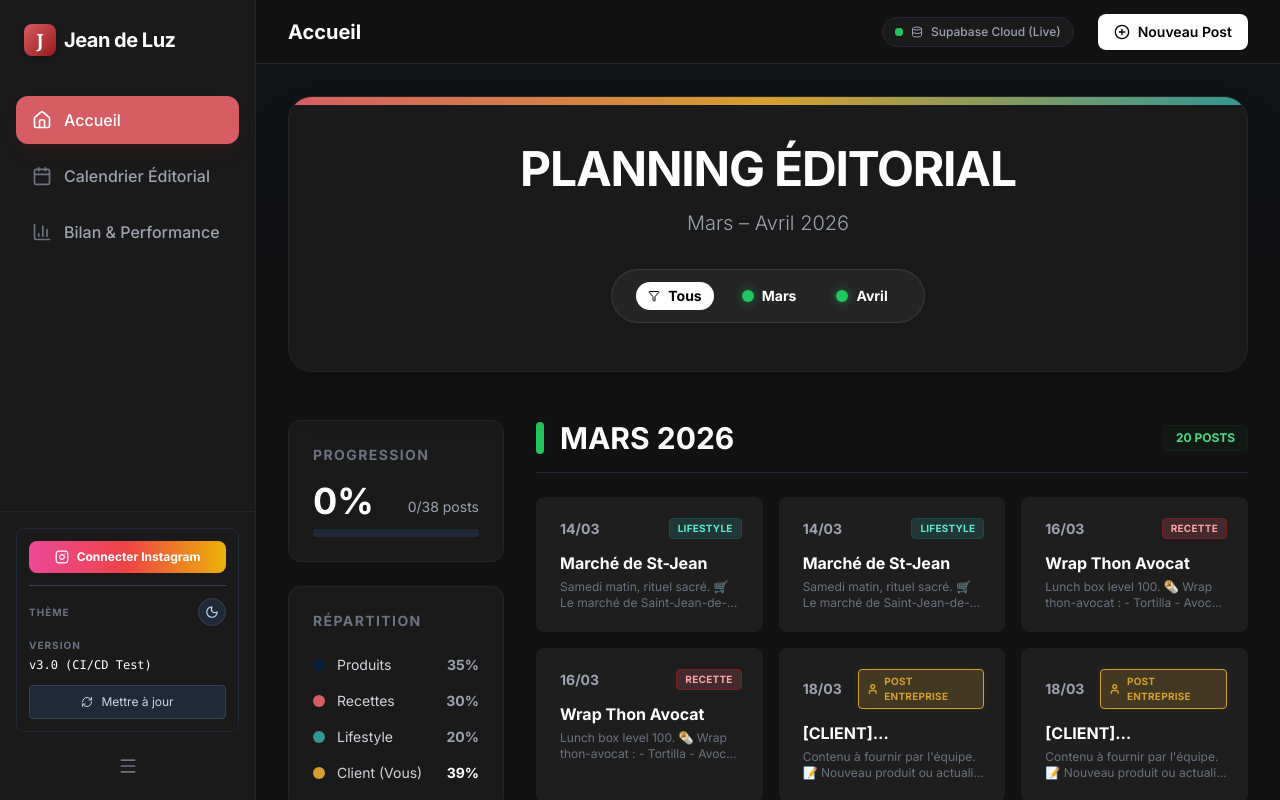
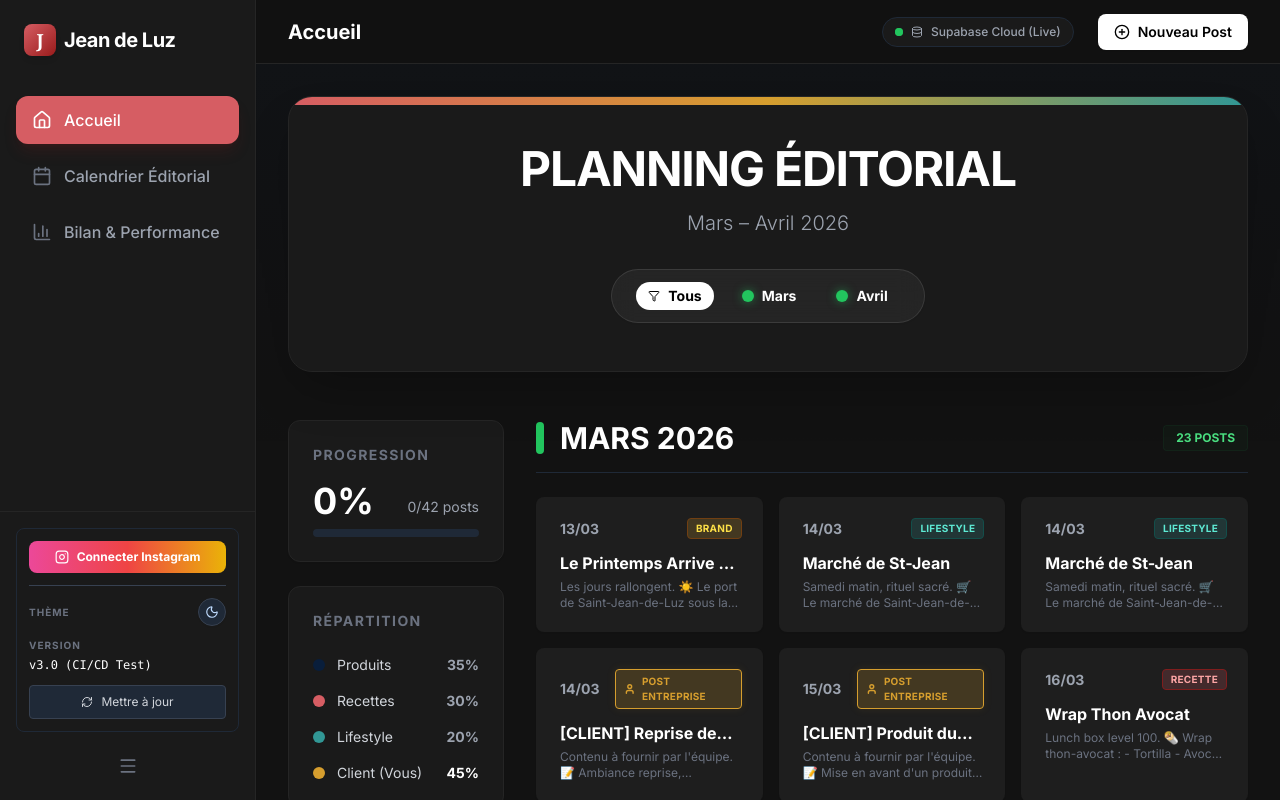
Before and after one commit to bertrandXipi/insta-automator, a React (Vite) app: page / in a window 1280 px wide. Built offline with nearby package versions, Linux system fonts and the light colour scheme; no server answers; the database is empty.

Commit message:
feat: rebalance posts to 2 normal + 2 client per week (W15-W22)

```diff
--- a/constants.ts
+++ b/constants.ts
@@ -840,6 +840,17 @@ export const STRATEGY_POSTS: Post[] = [
 
   // --- WEEK 15 (13/03 - 15/03) ---
   {
+    id: 'p51', week: 15, day: 'Jeudi', date: '13/03',
+    phase: 'Printemps', theme: 'Brand', format: 'Photo',
+    title: "Le Printemps Arrive au Port",
+    caption: "Les jours rallongent. ☀️\n\nLe port de Saint-Jean-de-Luz sous la lumière de mars.\nLes bateaux se préparent, la saison redémarre.\n\nOn a hâte.",
+    hashtags: ["#SaintJeanDeLuz", "#Port", "#Printemps", "#PaysBasque", "#JeanDeLuz"],
+    cta: "Prêts pour la nouvelle saison ?",
+    visualPrompt: "Port de St-Jean-de-Luz, lumière dorée de fin de journée, bateaux amarrés.",
+    imageUrl: "https://picsum.photos/id/1021/800/800",
+    published: false
+  },
+  {
     id: 'p44', week: 15, day: 'Samedi', date: '14/03',
     phase: 'Printemps', theme: 'Lifestyle', format: 'Photo',
     title: "Marché de St-Jean",
@@ -847,8 +858,32 @@ export const STRATEGY_POSTS: Post[] = [
     hashtags: ["#Marche", "#SaintJeanDeLuz", "#Local", "#PaysBasque", "#Terroir"],
     cta: "Quel est votre marché préféré ?",
     visualPrompt: "Ambiance marché, étals colorés, foule, produits frais.",
-    imageUrl: "https://picsum.photos/id/1021/800/800",
+    imageUrl: "https://picsum.photos/id/1038/800/800",
     published: false
+  },
+  {
+    id: 'c26', week: 15, day: 'Vendredi', date: '14/03',
+    phase: 'Printemps', theme: 'Brand', format: 'Story',
+    title: "[CLIENT] Reprise de Saison",
+    caption: "Contenu à fournir par l'équipe. 📝\n\nAmbiance reprise, préparation des nouveautés.",
+    hashtags: ["#JeanDeLuz", "#Reprise", "#NouveauDepart"],
+    cta: "C'est reparti !",
+    visualPrompt: "Story ambiance atelier, reprise d'activité (A FAIRE PAR L'ÉQUIPE).",
+    imageUrl: "https://picsum.photos/id/1039/800/1200",
+    published: false,
+    isClientManaged: true
+  },
+  {
+    id: 'c27', week: 15, day: 'Samedi', date: '15/03',
+    phase: 'Printemps', theme: 'Lifestyle', format: 'Photo',
+    title: "[CLIENT] Produit du Jour",
+    caption: "Contenu à fournir par l'équipe. 📝\n\nMise en avant d'un produit phare.",
+    hashtags: ["#JeanDeLuz", "#Produit", "#Decouverte"],
+    cta: "Vous connaissez celui-ci ?",
+    visualPrompt: "Photo produit en situation, lumière naturelle (A FAIRE PAR L'ÉQUIPE).",
+    imageUrl: "https://picsum.photos/id/1040/800/800",
+    published: false,
+    isClientManaged: true
   },
 
   // --- WEEK 16 (16/03 - 22/03) ---
@@ -935,15 +970,16 @@ export const STRATEGY_POSTS: Post[] = [
     published: false
   },
   {
-    id: 'p49', week: 17, day: 'Samedi', date: '28/03',
-    phase: 'Printemps', theme: 'Brand', format: 'Photo',
-    title: "Archives : Les Années 60",
-    caption: "1962. 📷\n\nLes quais de Saint-Jean-de-Luz.\nLes bateaux, la criée, l'effervescence.\n\n60 ans plus tard, l'âme est la même.",
-    hashtags: ["#Histoire", "#Vintage", "#Patrimoine", "#Archives", "#JeanDeLuz"],
-    cta: "Aimez-vous ces photos d'époque ?",
-    visualPrompt: "Photo N&B d'archive, port ou conserverie années 60, ambiance nostalgique.",
-    imageUrl: "https://picsum.photos/id/1028/800/800",
-    published: false
+    id: 'c28', week: 17, day: 'Samedi', date: '28/03',
+    phase: 'Printemps', theme: 'Event', format: 'Story',
+    title: "[CLIENT] Fin de Semaine",
+    caption: "Contenu à fournir par l'équipe. 📝\n\nAmbiance fin de semaine, moment convivial.",
+    hashtags: ["#JeanDeLuz", "#WeekEnd", "#Convivialite"],
+    cta: "Bon week-end !",
+    visualPrompt: "Story ambiance détendue, fin de semaine (A FAIRE PAR L'ÉQUIPE).",
+    imageUrl: "https://picsum.photos/id/1028/800/1200",
+    published: false,
+    isClientManaged: true
   },
   {
     id: 'c16', week: 17, day: 'Dimanche', date: '29/03',
@@ -1138,17 +1174,6 @@ export const STRATEGY_POSTS: Post[] = [
     published: false
   },
   {
-    id: 'p50', week: 21, day: 'Samedi', date: '25/04',
-    phase: 'Printemps', theme: 'Lifestyle', format: 'Photo',
-    title: "Terrasse de Printemps",
-    caption: "Les premiers vrais rayons. ☀️\n\nQuand le soleil revient sur les terrasses...\nC'est le signal pour ressortir l'apéro.\n\nQui est prêt ?",
-    hashtags: ["#Terrasse", "#Apero", "#Printemps", "#Soleil", "#JeanDeLuz"],
-    cta: "Premier apéro terrasse de l'année ?",
-    visualPrompt: "Table en terrasse, produits Jean de Luz, soleil couchant, ambiance conviviale.",
-    imageUrl: "https://picsum.photos/id/1029/800/800",
-    published: false
-  },
-  {
     id: 'c24', week: 21, day: 'Dimanche', date: '26/04',
     phase: 'Printemps', theme: 'Lifestyle', format: 'Story',
     title: "[CLIENT] Dimanche en Famille",
@@ -1184,5 +1209,28 @@ export const STRATEGY_POSTS: Post[] = [
     imageUrl: "https://picsum.photos/id/1031/800/1200",
     published: false,
     isClientManaged: true
+  },
+  {
+    id: 'p52', week: 22, day: 'Mardi', date: '28/04',
+    phase: 'Printemps', theme: 'Recette', format: 'Reel',
+    title: "Tartine Rillettes Express",
+    caption: "L'apéro en 30 secondes. ⏱️\n\nPain toasté + rillettes de thon + citron + ciboulette.\n\nSimple, efficace, irrésistible.",
+    hashtags: ["#Tartine", "#Rillettes", "#Apero", "#Express", "#JeanDeLuz"],
+    cta: "Testez ce soir !",
+    visualPrompt: "Vidéo rapide : toast → rillettes → zeste citron → ciboulette → dégustation.",
+    imageUrl: "https://picsum.photos/id/1041/800/1200",
+    published: false
+  },
+  {
+    id: 'c29', week: 22, day: 'Mercredi', date: '30/04',
+    phase: 'Printemps', theme: 'Brand', format: 'Photo',
+    title: "[CLIENT] Teaser Mai",
+    caption: "Contenu à fournir par l'équipe. 📝\n\nTeaser des nouveautés de mai, ambiance estivale.",
+    hashtags: ["#JeanDeLuz", "#Mai", "#Teaser", "#Nouveautes"],
+    cta: "Mai arrive avec des surprises !",
+    visualPrompt: "Photo teaser, ambiance lumineuse et estivale (A FAIRE PAR L'ÉQUIPE).",
+    imageUrl: "https://picsum.photos/id/1042/800/800",
+    published: false,
+    isClientManaged: true
   }
 ];
```
